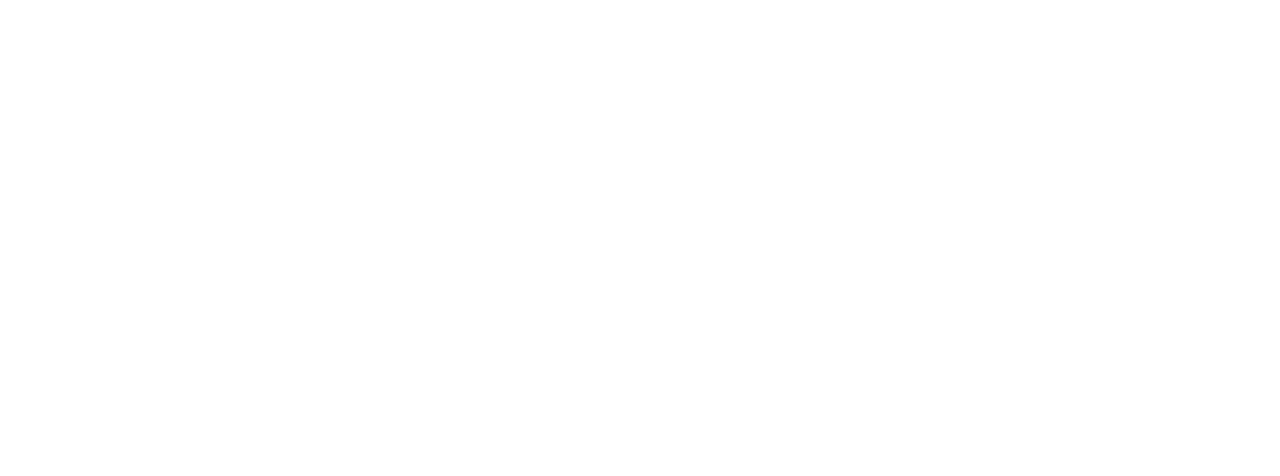
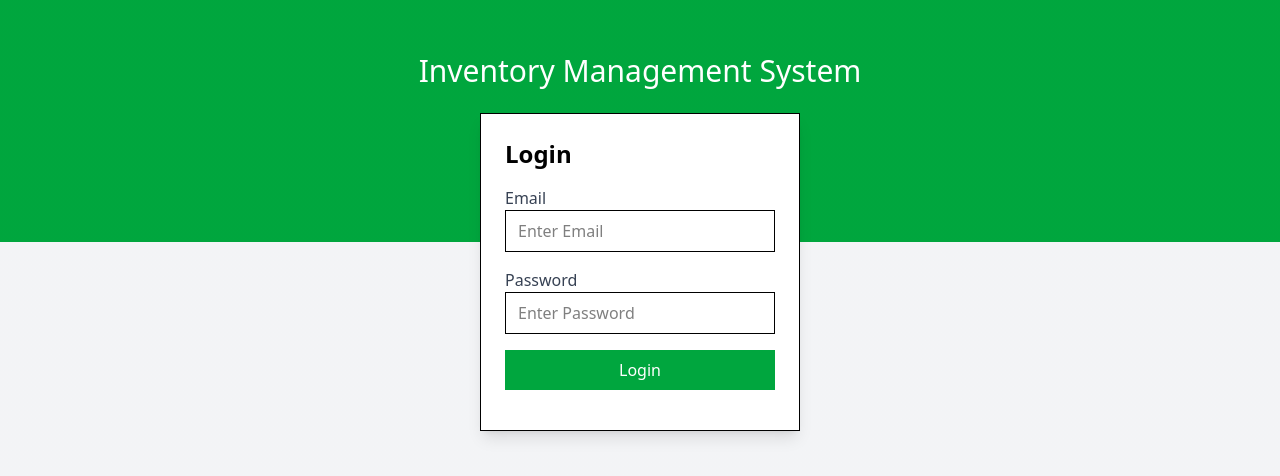
Before and after one commit to goyalucky/SmartStock-Manager, a React (Vite) app in the folder frontend/: page /login in a window 1280 px wide. Before the commit this address had no page. Shown: the part 158-634 px from the top of the page. Built offline with nearby package versions, Linux system fonts and the light colour scheme.

Commit message:
Committed

```diff
--- a/frontend/src/App.jsx
+++ b/frontend/src/App.jsx
@@ -1,14 +1,21 @@
 import './App.css'
 import React from 'react';
 import { BrowserRouter as Router, Routes, Route } from 'react-router-dom';
+import Root from './utils/Root';
+import Login from './pages/Login'
+import ProtectedRoutes from './utils/ProtectedRoutes';
 
 function App() {
   return (
     <Router>
       <Routes>
-        <Route path="/" element={<h1>Home</h1>} />
-        <Route path="/about" element={<h1>About</h1>} />
-        <Route path="/contact" element={<h1>Contact</h1>} />
+        <Route path="/" element= {<Root/>} />
+        <Route path="/admin/dashboard" element={<ProtectedRoutes requireRole={["admin"]}>
+          <h1>admin dashboard</h1>
+        </ProtectedRoutes>} />
+        <Route path="/customer/dashboard" element={<h1>customer dashboard</h1>} />
+        <Route path="/login" element={<Login/>} />
+        <Route path="/unauthorized" element={<p className='font-bold text-3xl mt-20 ml-20'>Unauthorized</p>} />
       </Routes>
     </Router>
   );
--- a/frontend/src/context/AuthContext.jsx
+++ b/frontend/src/context/AuthContext.jsx
@@ -1,4 +1,5 @@
 import { createContext, useState ,useContext} from "react";
+import React from 'react';
 
 const AuthContext = createContext();
 
--- /dev/null
+++ b/frontend/src/pages/Login.jsx
@@ -0,0 +1,76 @@
+import React, { useState } from 'react';
+import { useAuth } from '../context/AuthContext';
+import axios from 'axios';
+import { useNavigate } from 'react-router-dom';
+
+const Login = () => {
+
+    const [email, setEmail] = useState("");
+    const [password, setPassword] = useState("");
+    const [error, setError] = useState(false);
+    const [loading, setLoading] = useState(false);
+
+    const { login } = useAuth();
+    const navigate = useNavigate();  // moved inside the component function ✅
+
+    const handleSubmit = async (e) => {
+        e.preventDefault();
+        setLoading(true);
+        setError(null);
+
+        try {
+            const response = await axios.post('http://localhost:3001/api/auth/login', { email, password });
+
+            if (response.data.success) {
+                await login(response.data.user, response.data.token);
+                if (response.data.user.role === "admin") {
+                    navigate("/admin/dashboard");
+                } else {
+                    navigate("/customer/dashboard");
+                }
+            } else {
+                alert(response.data.error);
+            }
+
+        } catch (error) {
+            if(error.message) {
+                setError(error.response.data.message);
+            }
+        } finally {
+            setLoading(false);
+        }
+    }
+
+    return (
+        <div className='flex flex-col items-center h-screen justify-center bg-gradient-to-b from-green-600 from-50% to-gray-100 to-50% space-y-6'>
+            <h2 className='text-3xl text-white'>Inventory Management System</h2>
+            <div className='border shadow-lg p-6 w-80 bg-white'>
+                <h2 className='text-2xl font-bold mb-4'>Login</h2>
+                {error && (
+                    <div className='bg-red-200 text-red-700 p-2 mb-4 rounded'>
+                        {error}
+                    </div>
+                )}
+
+                <form onSubmit={handleSubmit}>
+                    <div className='mb-4'>
+                        <label className='block text-gray-700'>Email</label>
+                        <input type="email" className='w-full px-3 py-2 border' name='email' required onChange={(e) => setEmail(e.target.value)} placeholder='Enter Email' />
+                    </div>
+                    <div className='mb-4'>
+                        <label className='block text-gray-700'>Password</label>
+                        <input type="password" className='w-full px-3 py-2 border' name='password' required onChange={(e) => setPassword(e.target.value)} placeholder='Enter Password' />
+                    </div>
+                    <div className='mb-4'>
+                        <button type='submit' className='w-full bg-green-600 text-white py-2'>
+                            {loading ? 'Loading...' : 'Login'}
+                        </button>
+                    </div>
+                </form>
+
+            </div>
+        </div>
+    )
+}
+
+export default Login;
--- /dev/null
+++ b/frontend/src/utils/ProtectedRoutes.jsx
@@ -0,0 +1,26 @@
+import { useEffect } from "react";
+import { useNavigate } from "react-router";
+import { useAuth } from "../context/AuthContext";
+
+const ProtectedRoutes = ({ children, requireRole }) => {
+    const { user } = useAuth();
+    const navigate = useNavigate();
+
+    useEffect(() => {
+        if (!user) {
+            navigate('/login');
+            return;
+        }
+        if (requireRole && !requireRole.includes(user.role)) {
+            navigate('/unauthorized');
+            return;
+        }
+    }, [user, navigate, requireRole]);
+
+    if (!user) return null;
+    if (requireRole && !requireRole.includes(user.role)) return null;
+
+    return children;
+};
+
+export default ProtectedRoutes;
--- /dev/null
+++ b/frontend/src/utils/Root.jsx
@@ -0,0 +1,27 @@
+import { useEffect } from "react";
+import { useAuth } from "../context/AuthContext";
+import { useNavigate } from "react-router";
+
+const Root = () => {
+    const { user} = useAuth();
+    const navigate = useNavigate();
+
+    useEffect(() => {
+        if(user) {
+            if(user.role === 'admin'){
+                navigate('/admin/dashboard');
+            } else if(user.role === 'customer'){
+                navigate('/customer/dashboard');
+            } else{
+                navigate('/login');
+            }
+        } else{
+            navigate('/login');
+        }
+
+    },[user,navigate])
+
+    return null;
+}
+
+export default Root;
```
Also changed, not shown: frontend/src/components/Root.jsx (deleted), 2 other files (tests, documents, lock files or other folders).
